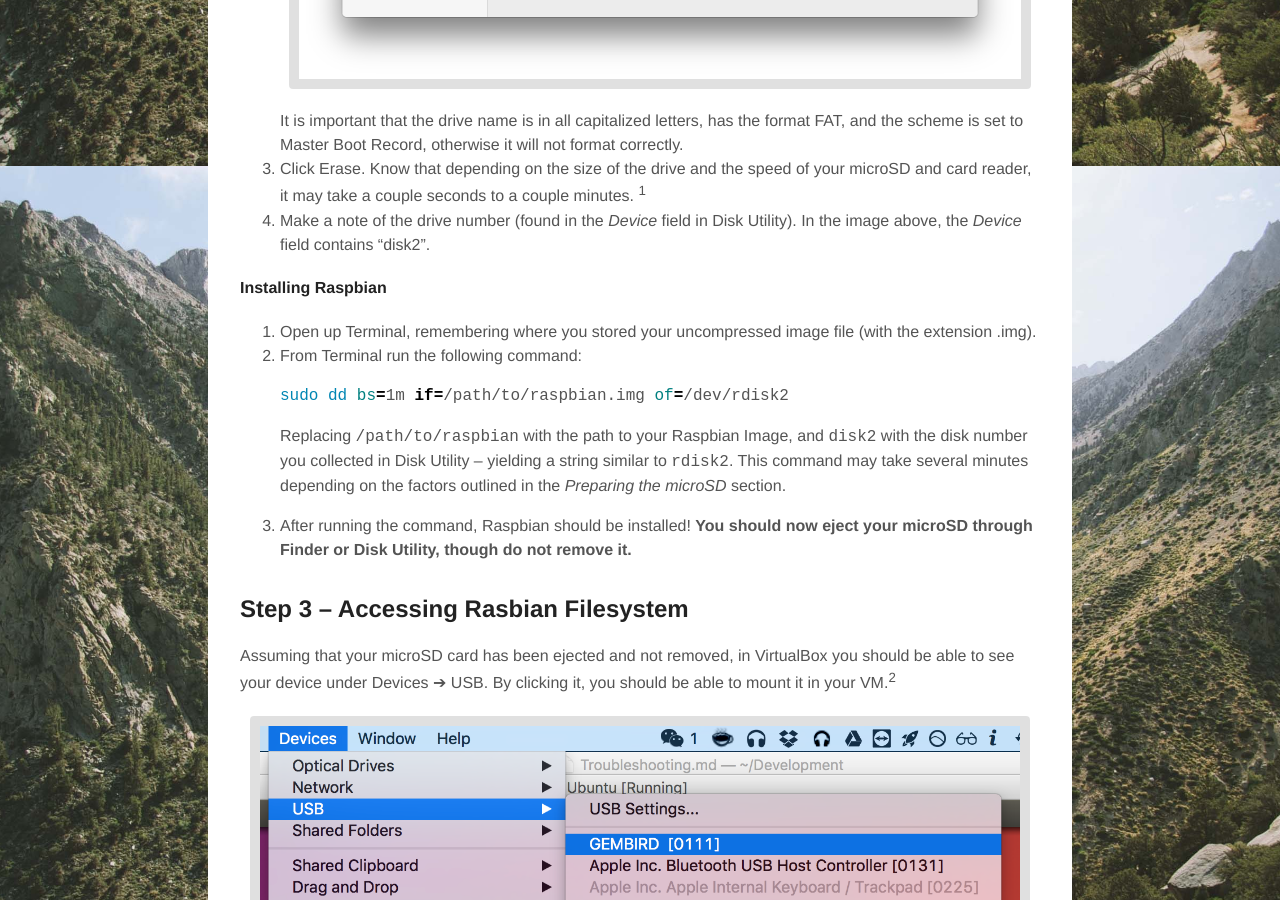
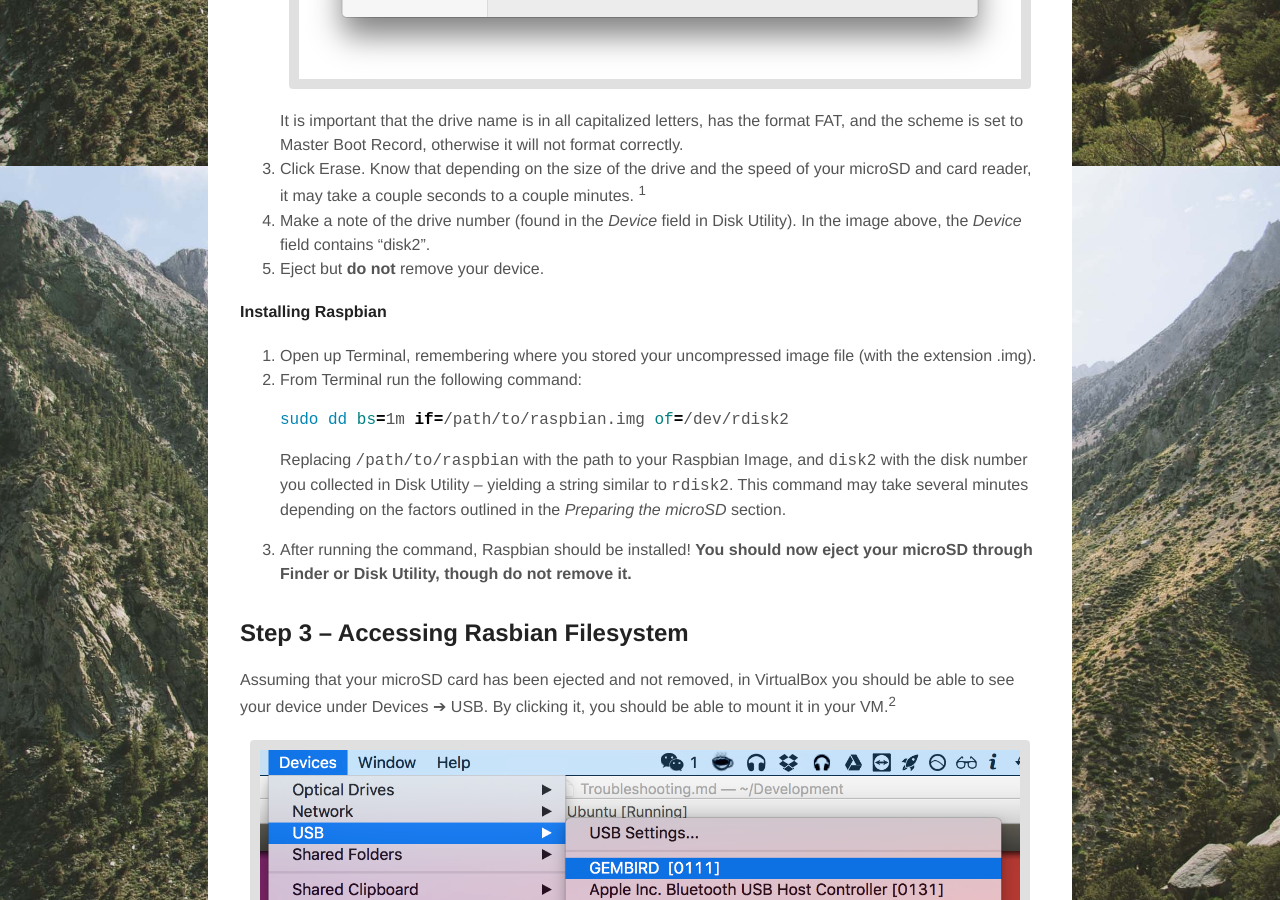
Before and after one commit to FrederickGeek8/freddy.us, a Jekyll site: the page built from _posts/2017-01-03-creating-a-headless-raspberry-pi.md, in a window 1280 px wide and 900 px high, scrolled down 2534 px. Built offline with Jekyll 4.4.1, drawn with Linux system fonts in a browser that asks for light colours; comment, search, counter and statistics services are not loaded.

Commit message:
Update 2017-01-03-creating-a-headless-raspberry-pi.md

```diff
--- a/_posts/2017-01-03-creating-a-headless-raspberry-pi.md
+++ b/_posts/2017-01-03-creating-a-headless-raspberry-pi.md
@@ -43,6 +43,7 @@
 It is important that the drive name is in all capitalized letters, has the format FAT, and the scheme is set to Master Boot Record, otherwise it will not format correctly.
 3. Click Erase. Know that depending on the size of the drive and the speed of your microSD and card reader, it may take a couple seconds to a couple minutes. <sup>1</sup>
 4. Make a note of the drive number (found in the *Device* field in Disk Utility). In the image above, the *Device* field contains "disk2".
+5. Eject but **do not** remove your device.
 
 #### Installing Raspbian
 
```
